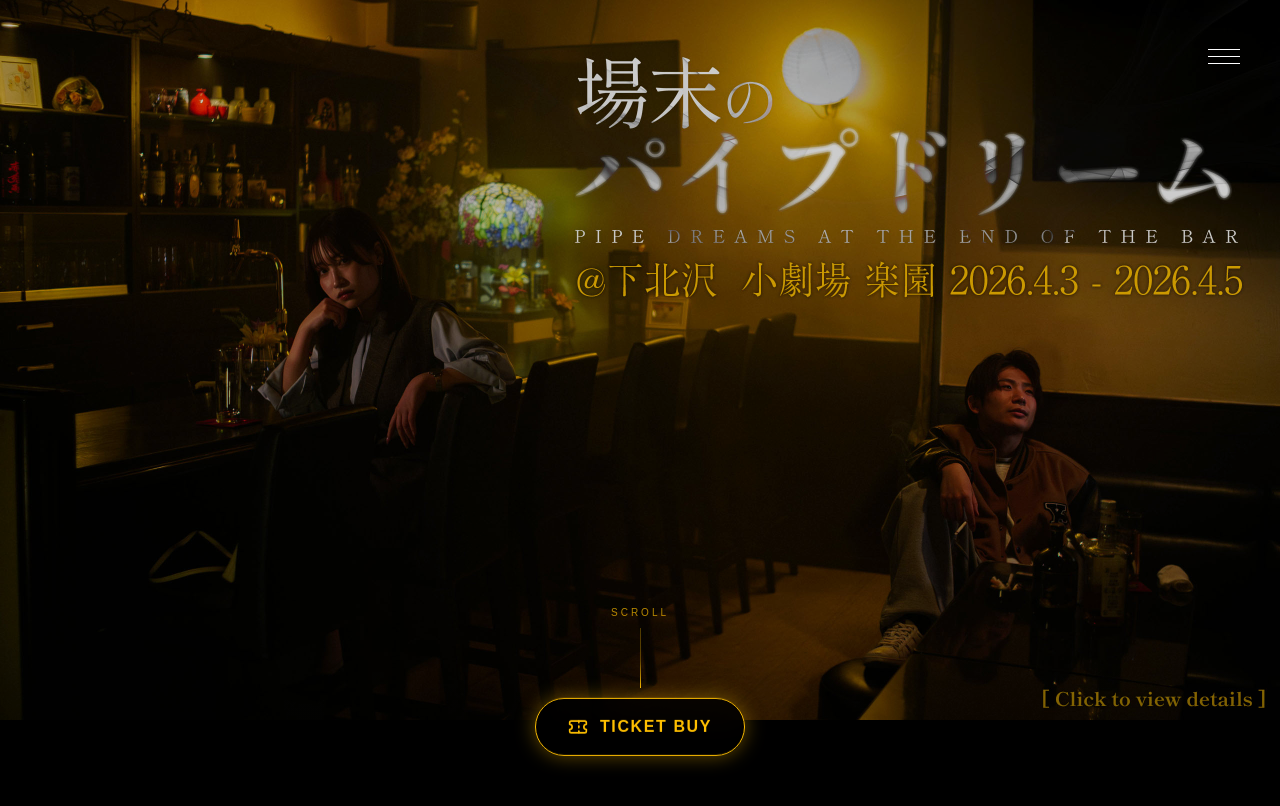
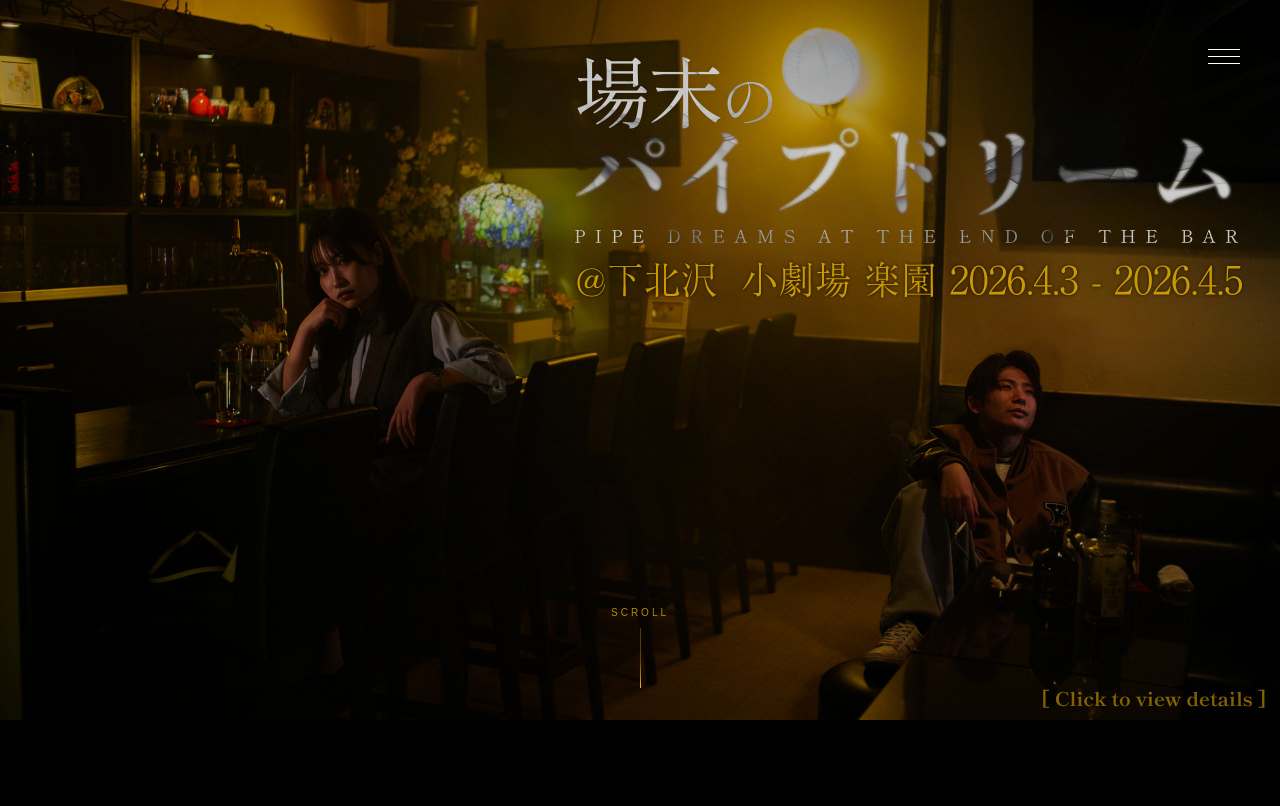
Before and after one commit to kdkmsy1016-ops/pipedream, a Next.js app: page /stage in a window 1280 px wide. Shown: the top 806 px of the page. Built offline with nearby package versions, Linux system fonts and the light colour scheme.

Commit message:
style: remove floating ticket button from stage page

```diff
--- a/app/stage/page.tsx
+++ b/app/stage/page.tsx
@@ -4,7 +4,7 @@ import Image from "next/image";
 import { motion, Variants, AnimatePresence } from "framer-motion";
 import DynamicTicketButton from "../components/DynamicTicketButton";
 import LineSection from "../components/LineSection";
-import FloatingTicketButton from "../components/FloatingTicketButton";
+
 import ContactSection from "../components/ContactSection";
 
 import { useState, useEffect, useCallback, useRef } from "react";
@@ -341,7 +341,7 @@ export default function StagePage() {
             </div>
 
 
-            <FloatingTicketButton />
+
 
             {/* Gallery Lightbox */}
             <AnimatePresence>
```
